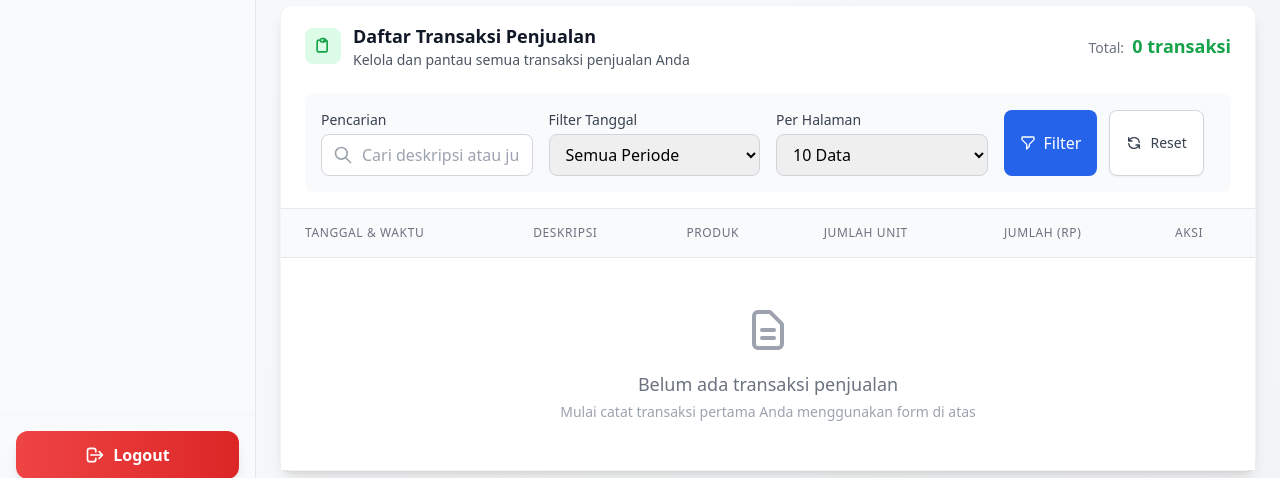
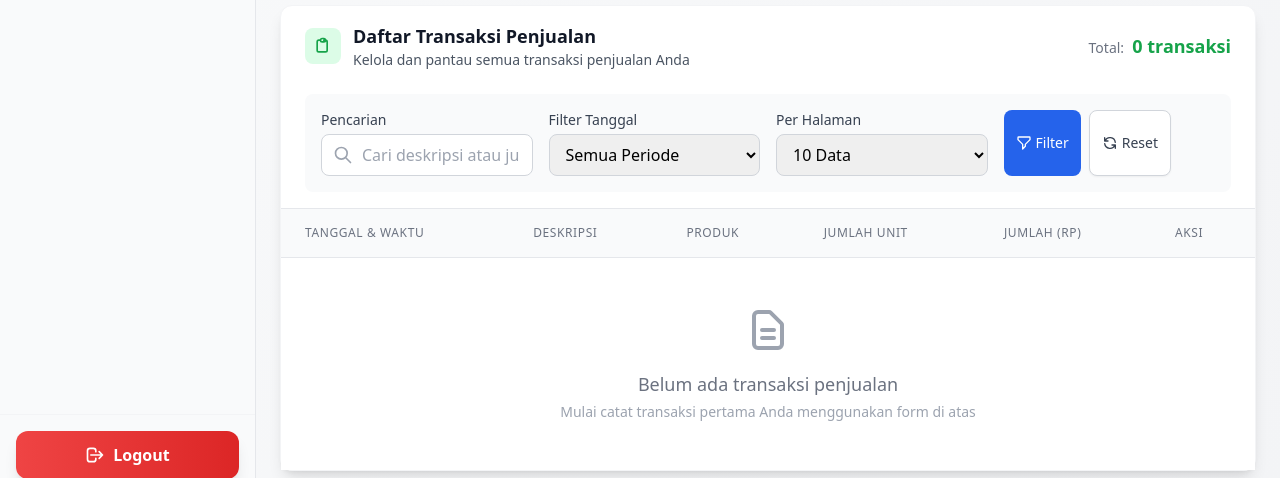
Before and after one commit to akunkuliahjenn/cobi-pi, a PHP site: page /pages/transaksi.php in a window 1280 px wide. Shown: the part 741-1219 px from the top of the page. Run offline with PHP 8.4, Linux system fonts and the light colour scheme; the visitor is signed in with stand-in values (Sample User, id 1); data that the repository does not hold is empty; some libraries are stand-ins or nearby versions.

Commit message:
Perbaikan Transaksi.php - Ukuran Tombol, Realtime Search, dan Icon

```diff
--- a/cornerbites-sia/pages/transaksi.php
+++ b/cornerbites-sia/pages/transaksi.php
@@ -230,7 +230,7 @@ if (isset($_SESSION['transaction_message'])) {
                         </div>
 
                         <!-- Filter Form -->
-                        <div class="bg-gray-50 rounded-lg p-4">
+                        <div class="bg-gray-50 rounded-lg p-4" id="filter-section">
                             <form method="GET" class="grid grid-cols-1 md:grid-cols-4 gap-4">
                                 <input type="hidden" name="type" value="<?php echo htmlspecialchars($type); ?>">
 
@@ -243,7 +243,7 @@ if (isset($_SESSION['transaction_message'])) {
                                                 <path stroke-linecap="round" stroke-linejoin="round" stroke-width="2" d="M21 21l-6-6m2-5a7 7 0 11-14 0 7 7 0 0114 0z"></path>
                                             </svg>
                                         </div>
-                                        <input type="text" name="search" value="<?php echo htmlspecialchars($_GET['search'] ?? ''); ?>"
+                                        <input type="text" id="search-input" name="search" value="<?php echo htmlspecialchars($_GET['search'] ?? ''); ?>"
                                                placeholder="Cari deskripsi atau jumlah..."
                                                class="pl-10 w-full px-3 py-2 border border-gray-300 rounded-lg focus:ring-2 focus:ring-blue-500 focus:border-blue-500 transition duration-200">
                                     </div>
@@ -271,16 +271,16 @@ if (isset($_SESSION['transaction_message'])) {
                                     </select>
                                 </div>
 
-                                <!-- Action Buttons -->
-                                <div class="flex gap-3">
-                                    <button type="submit" class="inline-flex items-center px-4 py-2 bg-blue-600 text-white rounded-lg hover:bg-blue-700 transition duration-200 font-medium">
-                                        <svg class="w-4 h-4 mr-2" fill="none" stroke="currentColor" viewBox="0 0 24 24">
+                                <!-- Action Buttons - Ukuran diperkecil -->
+                                <div class="flex gap-2">
+                                    <button type="submit" class="inline-flex items-center px-3 py-2 bg-blue-600 text-white rounded-lg hover:bg-blue-700 transition duration-200 text-sm font-medium">
+                                        <svg class="w-4 h-4 mr-1" fill="none" stroke="currentColor" viewBox="0 0 24 24">
                                             <path stroke-linecap="round" stroke-linejoin="round" stroke-width="2" d="M3 4a1 1 0 011-1h16a1 1 0 011 1v2.586a1 1 0 01-.293.707l-6.414 6.414a1 1 0 00-.293.707V17l-4 4v-6.586a1 1 0 00-.293-.707L3.293 7.293A1 1 0 013 6.586V4z"></path>
                                         </svg>
                                         Filter
                                     </button>
-                                    <button type="button" onclick="resetFilter()" class="inline-flex items-center px-4 py-2 border border-gray-300 text-sm font-medium rounded-lg shadow-sm text-gray-700 bg-white hover:bg-gray-50 focus:outline-none focus:ring-2 focus:ring-offset-2 focus:ring-gray-500 transition duration-200">
-                                        <svg class="w-4 h-4 mr-2" fill="none" stroke="currentColor" viewBox="0 0 24 24">
+                                    <button type="button" onclick="resetFilter()" class="inline-flex items-center px-3 py-2 border border-gray-300 text-sm font-medium rounded-lg shadow-sm text-gray-700 bg-white hover:bg-gray-50 focus:outline-none focus:ring-2 focus:ring-offset-2 focus:ring-gray-500 transition duration-200">
+                                        <svg class="w-4 h-4 mr-1" fill="none" stroke="currentColor" viewBox="0 0 24 24">
                                             <path stroke-linecap="round" stroke-linejoin="round" stroke-width="2" d="M4 4v5h.582m15.356 2A8.001 8.001 0 004.582 9m0 0H9m11 11v-5h-.581m0 0a8.003 8.003 0 01-15.357-2m15.357 2H15"></path>
                                         </svg>
                                         Reset
@@ -451,4 +451,45 @@ if (isset($_SESSION['transaction_message'])) {
 
 <script src="/cornerbites-sia/assets/js/transaksi.js"></script>
 
+<!-- Script untuk mengatasi masalah scroll saat realtime search -->
+<script>
+document.addEventListener('DOMContentLoaded', function() {
+    const searchInput = document.getElementById('search-input');
+    let searchTimeout;
+
+    if (searchInput) {
+        searchInput.addEventListener('input', function() {
+            clearTimeout(searchTimeout);
+            const searchValue = this.value;
+
+            // Simpan posisi scroll saat ini
+            const currentScrollPosition = window.pageYOffset;
+
+            searchTimeout = setTimeout(() => {
+                // Simpan posisi scroll ke sessionStorage sebelum redirect
+                sessionStorage.setItem('scrollPosition', currentScrollPosition);
+
+                // Buat URL baru dengan parameter search
+                const currentUrl = new URL(window.location);
+                currentUrl.searchParams.set('search', searchValue);
+                currentUrl.searchParams.set('page', '1'); // Reset ke halaman 1
+
+                // Redirect ke URL baru
+                window.location.href = currentUrl.toString();
+            }, 500);
+        });
+    }
+
+    // Restore posisi scroll setelah page load
+    const savedScrollPosition = sessionStorage.getItem('scrollPosition');
+    if (savedScrollPosition) {
+        // Tunggu sebentar agar halaman fully loaded
+        setTimeout(() => {
+            window.scrollTo(0, parseInt(savedScrollPosition));
+            sessionStorage.removeItem('scrollPosition');
+        }, 100);
+    }
+});
+</script>
+
 <?php include_once __DIR__ . '/../includes/footer.php'; ?>
```
Also changed, not shown: cornerbites-sia/pages/bahan_baku.php (+12 -2 lines).
